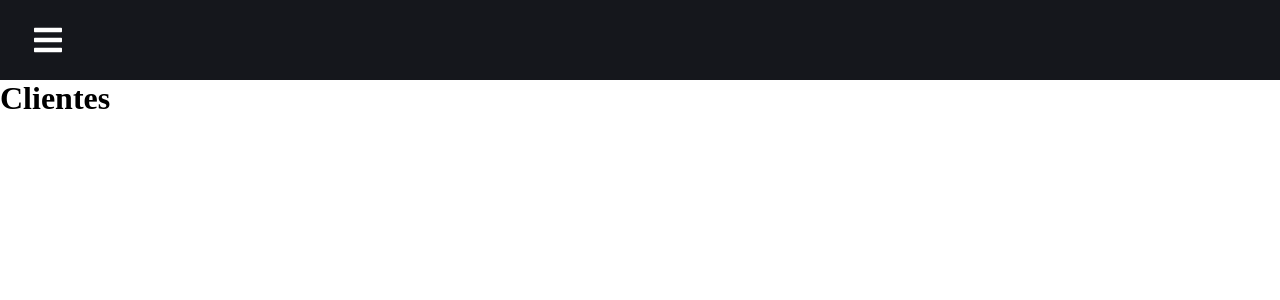
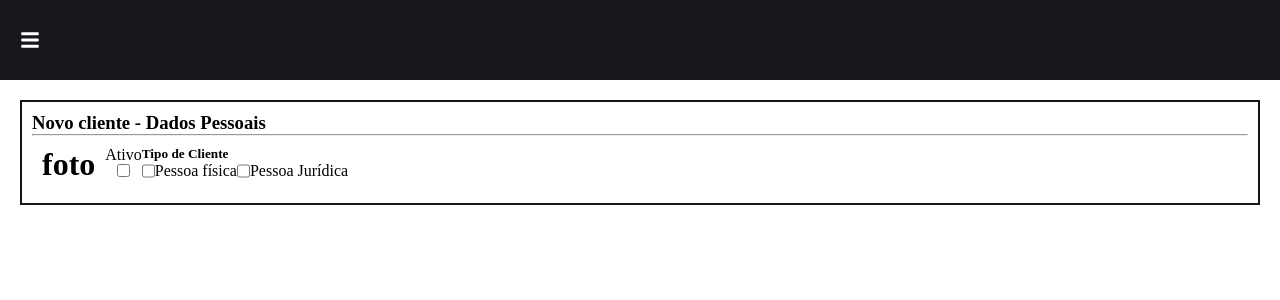
Before and after one commit to slicedcheese1/OticaCrud, a React (Vite) app: page /Clientes in a window 1280 px wide. Shown: the top 300 px of the page. Built offline with nearby package versions, Linux system fonts and the light colour scheme.

Commit message:
ínicio do formulario de registro de usuario

```diff
--- a/package.json
+++ b/package.json
@@ -12,6 +12,8 @@
   "dependencies": {
     "react": "^18.2.0",
     "react-dom": "^18.2.0",
+    "react-icons": "^5.2.1",
+    "react-router-dom": "^6.23.1",
     "styled-components": "^6.1.11"
   },
   "devDependencies": {
--- /dev/null
+++ b/src/App.css
@@ -0,0 +1,11 @@
+html{
+    font-size: 62.5%;
+}
+
+body {
+    font-size: 1.6rem;
+}
+
+.container{
+    padding: 2rem;
+}
--- a/src/App.jsx
+++ b/src/App.jsx
@@ -1,13 +1,15 @@
 import { Outlet } from 'react-router-dom'
 import Sidebar from './Menu/Sidebar'
+import './App.css'
 
 function App() {
-
 
   return (
     <>
      <Sidebar/>
-     <div> <Outlet/> </div>
+     <div className='Container'>
+       <Outlet/>
+      </div>
     </>
   )
 }
--- /dev/null
+++ b/src/Componentes/ClienteRegistro/ClienteRegistro.css
@@ -0,0 +1,21 @@
+.card{
+    border: 2px solid #15171c;
+    width: 100%;
+    padding: 1rem;
+}
+.formBox{
+    padding: 1rem;
+    display: flex;
+    gap: 1rem;
+}
+
+
+.column-flex-box{
+    display: flex;
+    flex-direction: column;
+}
+
+.row-flex-box{
+    display: flex;
+    flex-direction: row;
+}
--- /dev/null
+++ b/src/Componentes/ClienteRegistro/DadosPessoaisClienteRegistro.jsx
@@ -0,0 +1,40 @@
+import './ClienteRegistro.css'
+
+function DadosPessoaisClienteRegistro() {
+    return (
+      <>
+
+      <div className="card">
+        <h3>Novo cliente - Dados Pessoais</h3>
+        <hr />
+
+        <form action="" className='formBox'>
+          <div className="photoBox">
+            <h1>foto</h1>
+          </div>
+
+          <div className="row-flex-box">
+            <div className="column-flex-box">
+              <label>Ativo</label>
+              <input type="checkbox" name="" id="" />
+            </div>
+
+            <div className="column-flex-box">
+              <h5>Tipo de Cliente</h5>
+              <div className="row-flex-box">
+              <input type="checkbox" name="" id="" />
+              <label>Pessoa física</label>
+              <input type="checkbox" name="" id="" />
+              <label>Pessoa Jurídica</label>
+              </div>
+            </div>
+
+          </div>
+        </form>
+      </div>
+
+      </>
+    )
+  }
+
+  export default DadosPessoaisClienteRegistro
--- a/src/Pages/Cliente.jsx
+++ b/src/Pages/Cliente.jsx
@@ -1,10 +1,12 @@
+import DadosPessoaisClienteRegistro from "../Componentes/ClienteRegistro/DadosPessoaisClienteRegistro"
 
 function Clientes() {
 
-
     return (
       <>
-       <h1>Clientes</h1>
+       <div className="container">
+        <DadosPessoaisClienteRegistro/>
+       </div>
       </>
     )
   }
```
Also changed, not shown: src/index.css (line endings or trailing spaces), 1 other file (tests, documents, lock files or other folders).
